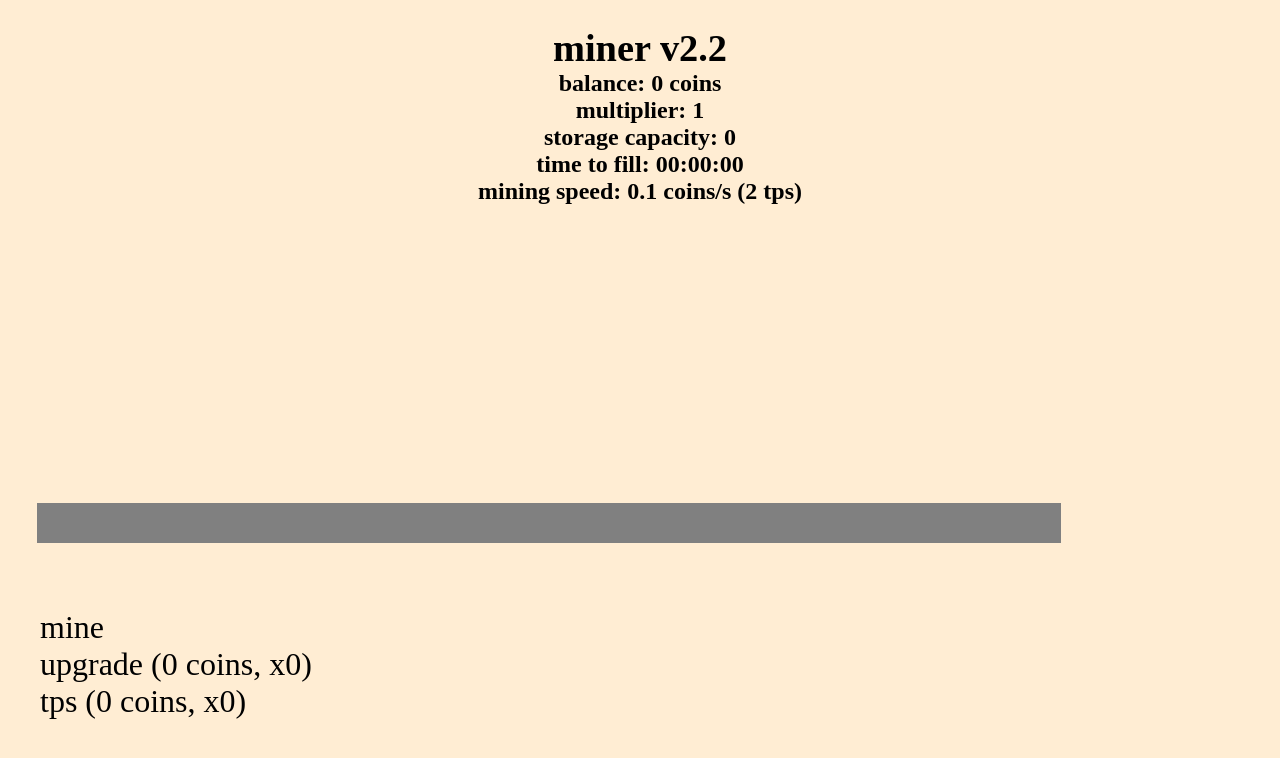
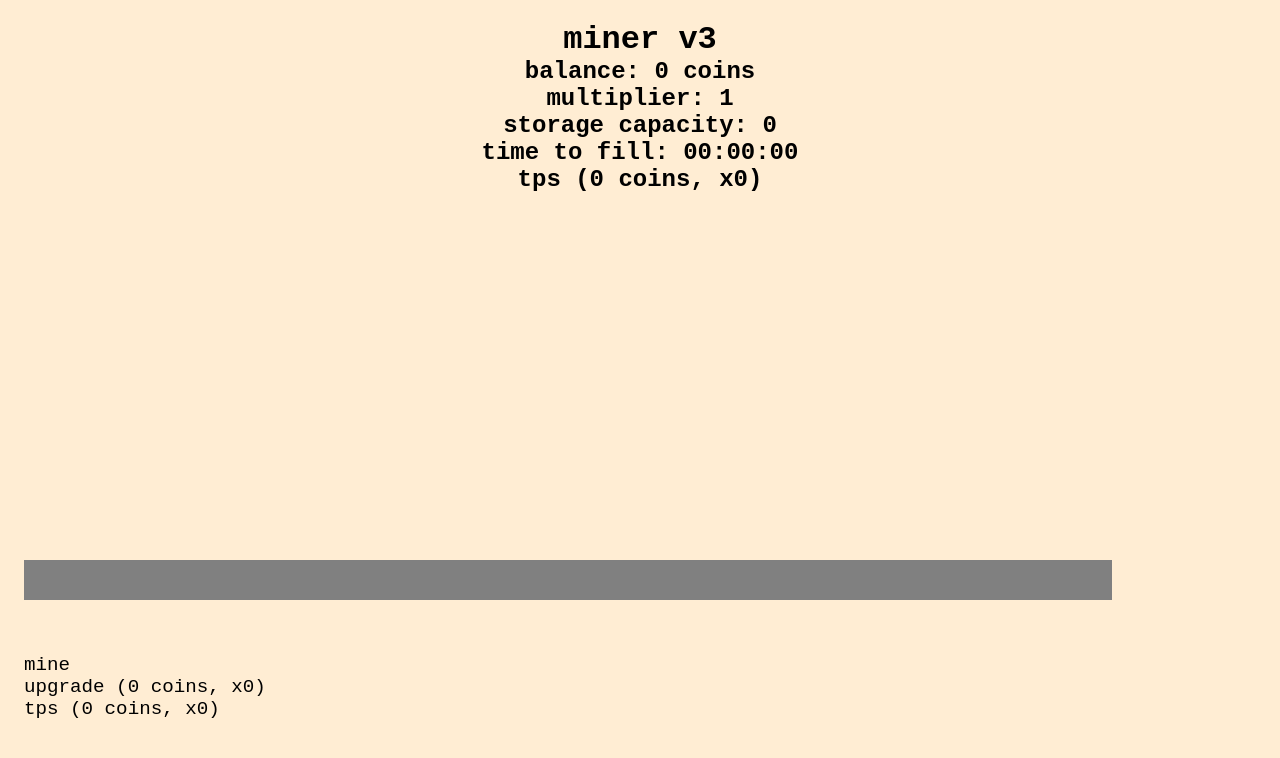
Before and after one commit to MinecraftPublisher/miner, a plain HTML site: page index.html in a window 1280 px wide. Drawn offline with Linux system fonts and the light colour scheme.

Commit message:
dark mode + monospace font + sizing fix

```diff
--- a/index.html
+++ b/index.html
@@ -18,7 +18,7 @@
 </head>
 
 <body>
-    <h1 onclick="navigator?.serviceWorker?.getRegistration().then(e => e?.unregister()); location.reload()">miner v2.2
+    <h1 onclick="navigator?.serviceWorker?.getRegistration().then(e => e?.unregister()); location.reload()">miner v3
     </h1>
     <h2>balance: 0 coins</h2>
     <h2 class="multiplier">multiplier: 0</h2>
@@ -34,11 +34,17 @@
     </content>
 
     <script>
+        if(window.matchMedia && window.matchMedia('(prefers-color-scheme: dark)').matches) document.querySelector('meta[name="theme-color"]').setAttribute('content', '#111')
+
         let x = JSON.parse(localStorage.getItem('balance') ?? '0')
         let tps = JSON.parse(localStorage.getItem('tps') ?? '2')
         let multiplier = JSON.parse(localStorage.getItem('multiplier') ?? '1')
         if (x < 0) x = 1000
         if (multiplier <= 0) multiplier = 1
+
+        window.addEventListener('select', (e) => {
+            e.returnValue = false
+        })
 
         // window.onerror = (e) => alert(e)
 
@@ -59,7 +65,7 @@
             else return Math.floor(mult ** 2) > __cap ? __cap : Math.floor(mult ** 2)
         })
 
-        let built = 10
+        let built = 100
 
         let first = 0
         let idle = 0
@@ -210,14 +216,15 @@
             let updot = secondsToHms(Math.floor((((__cap - x) / ((tps) * 0.05 * (multiplier))))) / 2)
             cap.innerHTML = `storage capacity: ${f(__cap)}<br>time to fill: ${updot}`
             multi.innerHTML = `multiplier: ${f(multiplier)}`
+            h2.innerHTML = `balance: ${f(x)} coins`
             tpsui.innerHTML = `mining speed: ${Math.round((tps) * (multiplier) * 0.05 * 10) / 10} coins/s (${tps} tps)`
             upgrade.innerHTML = `upgrade (${f(calculate(multiplier))} coins, x${sandbox(multiplier)})`
             ticks.innerHTML = `tps (${f(calculate(tps))} coins, x${sandbox(tps)})`
 
             if (built-- > 1) {
-                h2.innerHTML = `balance: ${f(x)} coins<br>mined ${f(Math.floor(first))} coins whilst idle for ${secondsToHms(idle)}`
+                tpsui.innerHTML = `tps (${f(calculate(tps))} coins, x${sandbox(tps)})<br><br>mined ${f(Math.floor(first))} coins whilst idle for ${secondsToHms(idle)}`
             } else {
-                h2.innerHTML = `balance: ${f(x)} coins`
+                tpsui.innerHTML = `tps (${f(calculate(tps))} coins, x${sandbox(tps)})`
             }
 
             ctx.fillStyle = `gray`
@@ -290,23 +297,40 @@
 
     <style>
         body {
-            font-size: 1.2rem;
+            font-family: monospace, serif !important;
+        }
 
-            background-color: #ffedd3;
+        @media (prefers-color-scheme: light) {
+            body {
+                background-color: #ffedd3;
+                color: black;
+            }
 
-            font-family: serif !important;
+            button {
+                color: black;
+            }
+        }
+
+        @media (prefers-color-scheme: dark) {
+            html {
+                background: #111;
+                color: #ffedd3;
+            }
+
+            button {
+                color: #ffedd3;
+            }
         }
 
         content {
             position: fixed;
             bottom: 5rem;
-
-            color: rgb(183, 255, 183);
         }
 
         h1 {
             text-align: center;
             margin-bottom: 0;
+            font-size: 2rem;
         }
 
         h2 {
@@ -319,9 +343,9 @@
         canvas {
             display: block;
 
-            width: 80vw;
+            width: 85vw;
             height: 5vh;
-            margin-left: 1.8rem;
+            margin-left: 1rem;
         }
 
         button {
@@ -329,15 +353,16 @@
 
             border: none;
             outline: none;
-            color: black;
             background-color: transparent;
-            font-size: 2rem;
+            font-size: 1.2rem;
             margin: 0;
             padding: 0;
 
-            margin-left: 2rem;
+            text-align: left;
 
-            font-family: serif !important;
+            margin-left: 1rem;
+
+            font-family: monospace, serif !important;
         }
     </style>
 </body>
```
